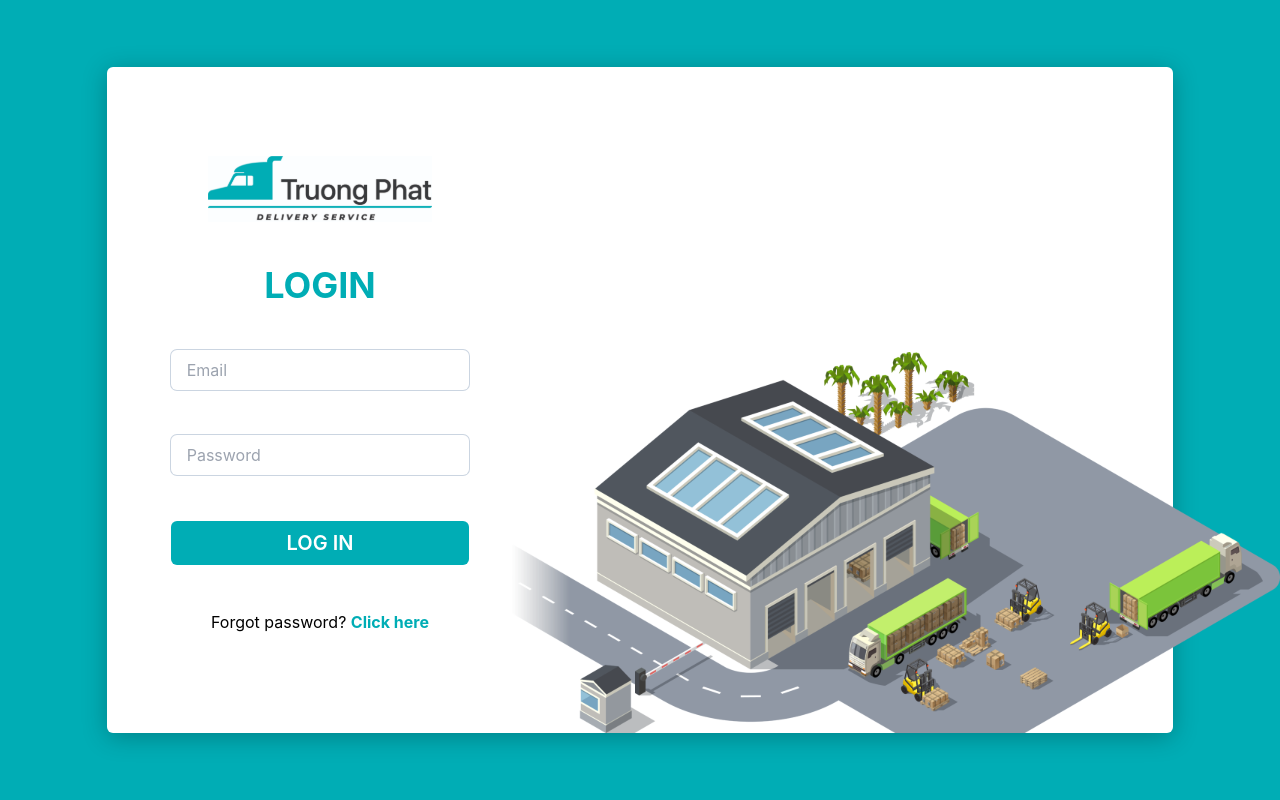
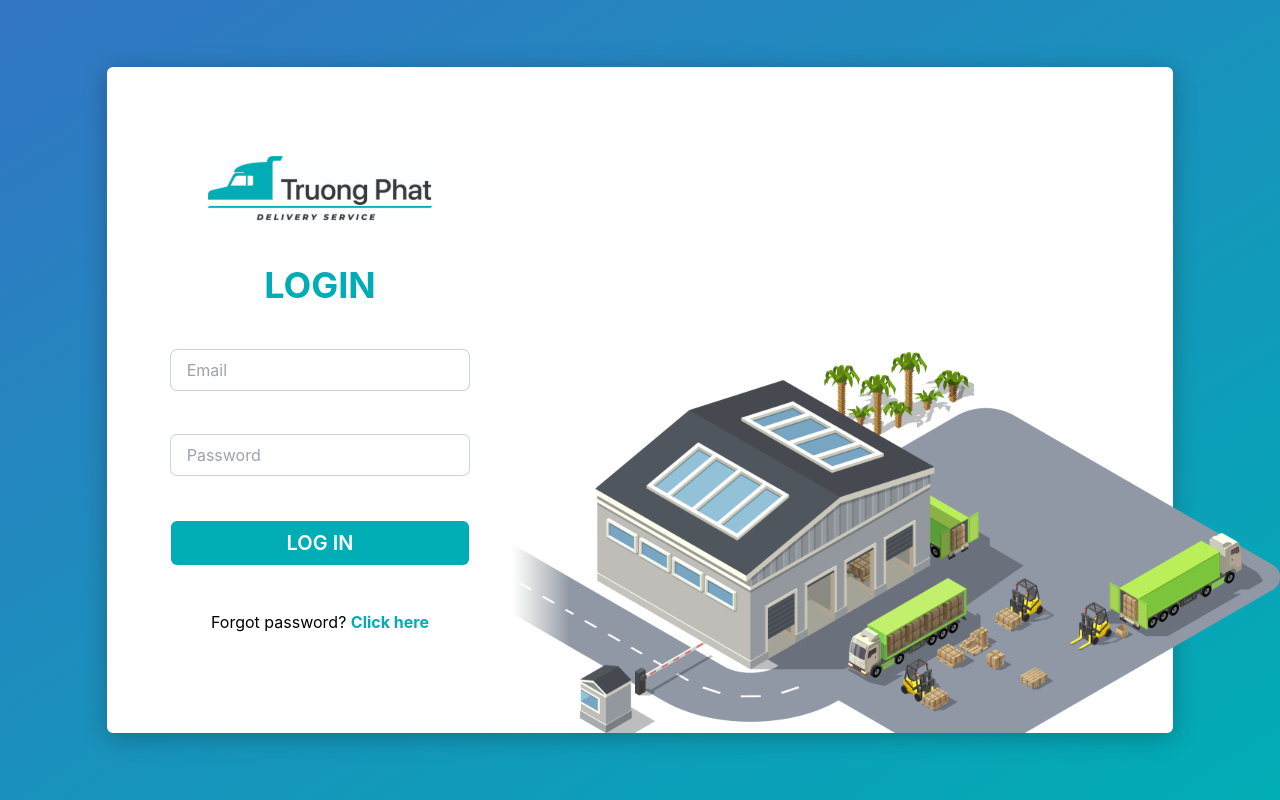
Before and after one commit to TH-Logistic/web-admin, a React (Create React App) app: page /auth in a window 1280 px wide. Built offline with nearby package versions, Linux system fonts and the light colour scheme; the HTML template or start-up script is replaced by a standard one.

Commit message:
fix: change background color to linear gradient

```diff
--- a/src/components/AuthFrame/AuthFrame.tsx
+++ b/src/components/AuthFrame/AuthFrame.tsx
@@ -9,9 +9,9 @@ export interface AuthFrameArg {
 
 export default function AuthFrame({ child }: AuthFrameArg) {
     return (
-        <div className='flex w-screen h-screen bg-gradient-to-r from-secondary-color/25 to-primary-color'>
+        <div className='flex w-screen h-screen '>
             <div className='relative flex w-screen h-screen max-w-full max-h-full'>
-                <div className='absolute flex items-center justify-center w-screen h-screen max-w-full max-h-full bg-primary-color'>
+                <div className='absolute flex items-center justify-center w-screen h-screen max-w-full max-h-full bg-gradient-to-br from-secondary-color/80 to-primary-color'>
                     <div className='absolute flex w-5/6 bg-white rounded-md h-5/6 ' id='auth-background-white'>
                         <div className='flex flex-col items-center w-2/5 px-16 py-1/12' >
                             <img src={Logo} alt="Logo" className='w-3/4' />
```
